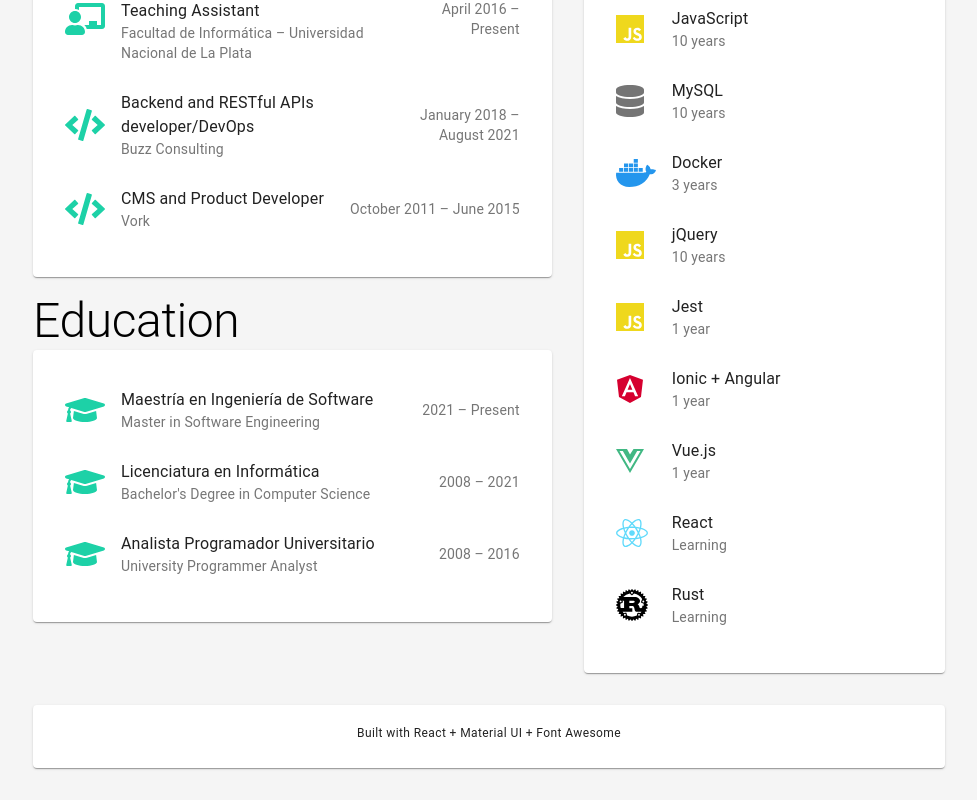
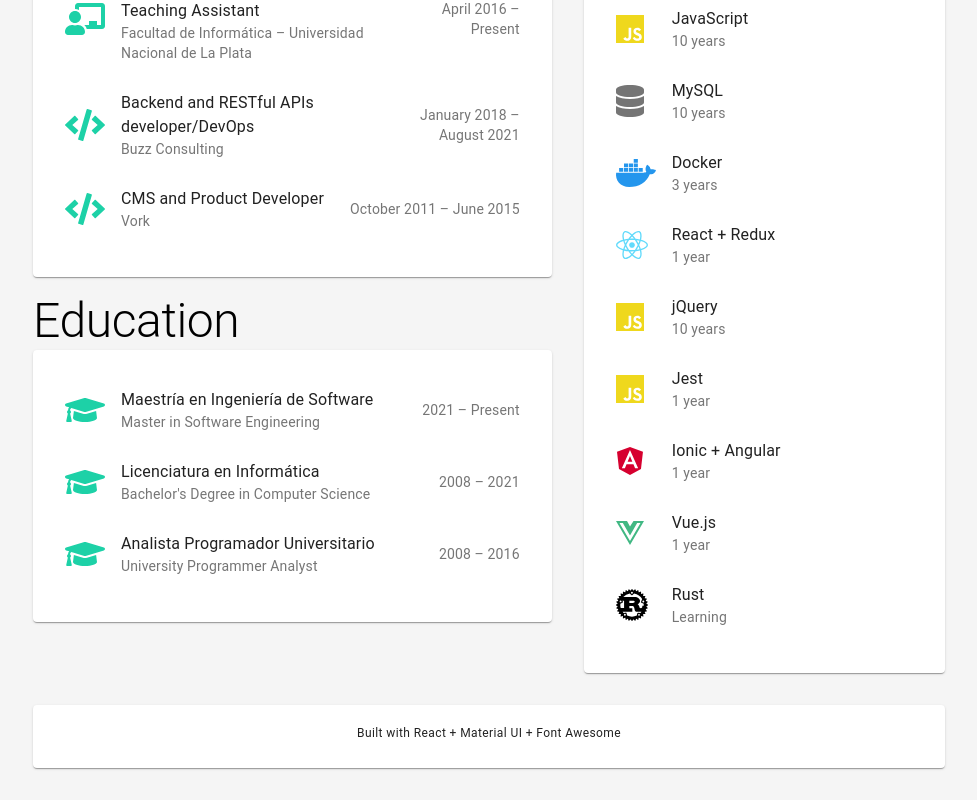
Before and after one commit to ftesone/resume, a React (Create React App) app: page / in a window 1280 px wide. Shown: the part 723-1523 px from the top of the page, without its empty margins (151-1128 px from the left). Built offline with nearby package versions, Linux system fonts and the light colour scheme.

Commit message:
Updated techs stack

```diff
--- a/src/components/technologies/data.js
+++ b/src/components/technologies/data.js
@@ -60,6 +60,12 @@
         years: 3,
     },
     {
+        id: 12,
+        icon: <FontAwesomeIcon icon={faReact} size="2x" color="#61dafb" />,
+        name: 'React + Redux',
+        years: 1,
+    },
+    {
         id: 8,
         icon: <JsIcon />,
         name: 'jQuery',
@@ -84,12 +90,6 @@
         years: 1,
     },
     {
-        id: 12,
-        icon: <FontAwesomeIcon icon={faReact} size="2x" color="#61dafb" />,
-        name: 'React',
-        years: null,
-    },
-    {
         id: 13,
         icon: <FontAwesomeIcon icon={faRust} size="2x" color="black" />,
         name: 'Rust',
```
